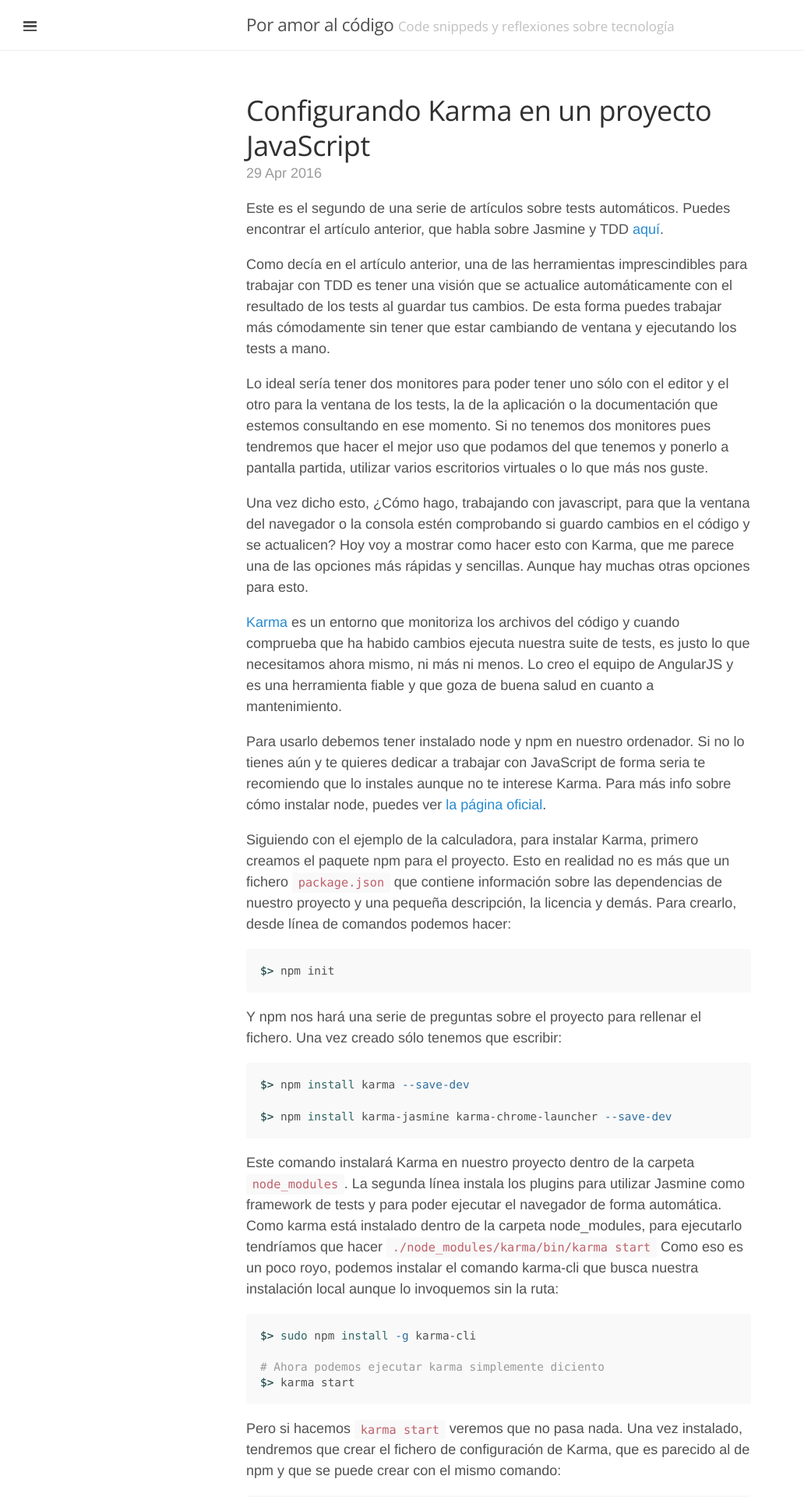
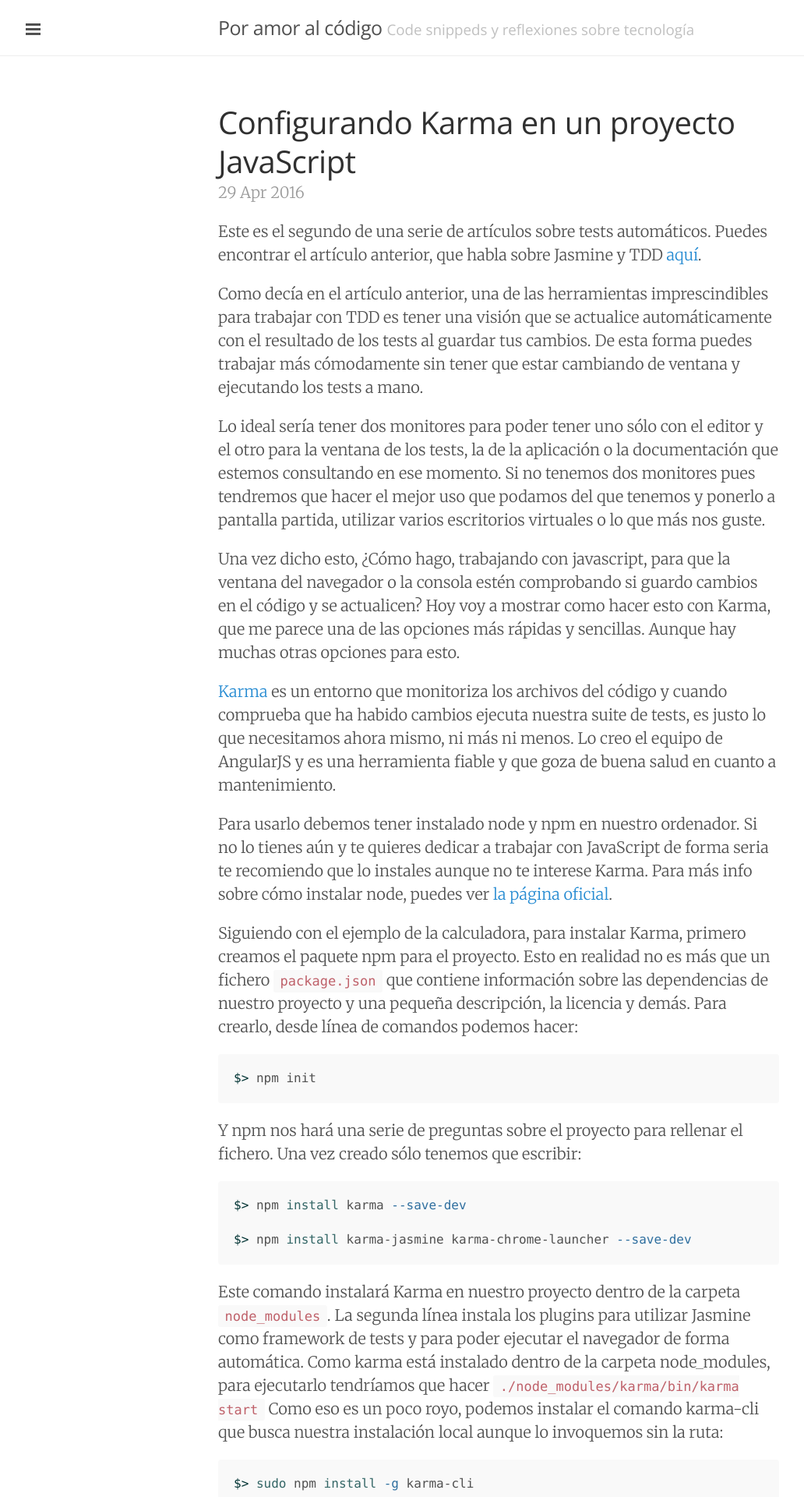
Before and after one commit to juanmirod/juanmirod.github.io, a Jekyll site: the page built from index.html, in a window 1280 px wide. Shown: the top 1920 px of the page at 78% size, without its empty margins (0-1032 px from the left). Built offline with Jekyll 4.4.1, drawn with Linux system fonts in a browser that asks for light colours; the list of posts is cut into pages by our own code.

Commit message:
Changed body typo to make it more interesting

```diff
--- a/public/css/custom.css
+++ b/public/css/custom.css
@@ -1,6 +1,6 @@
+@import url(https://fonts.googleapis.com/css?family=Merriweather:300);
 html {
-  font-family: "Helvetica Neue", "Helvetica", Helvetica, Arial, sans-serif;
-  font-size: 18px;
+  font-family: "Merriweather", serif;
 }
 
 h1, h2, h3, h4, h5, h6 {
```
